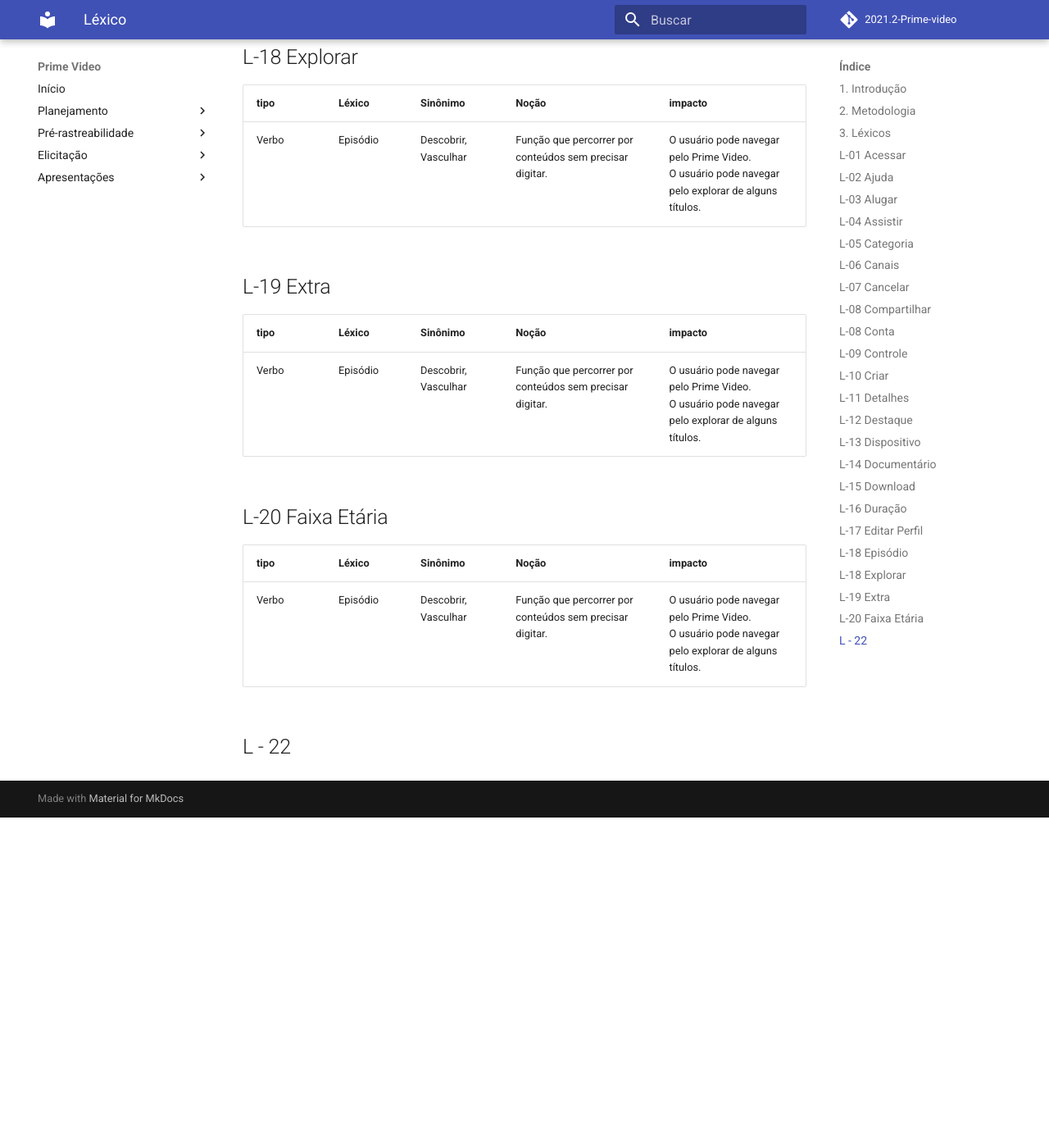
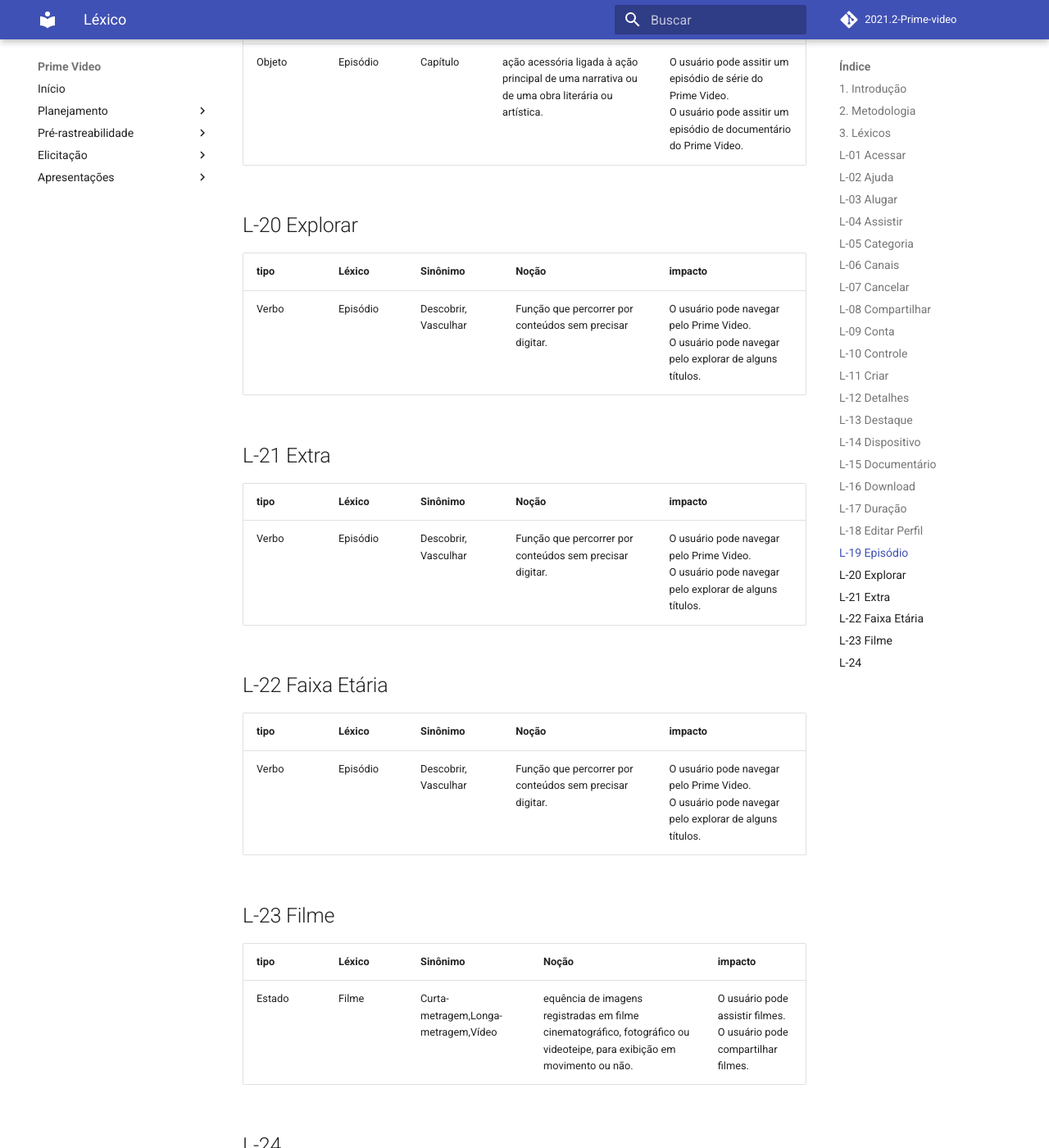
Before and after one commit to Requisitos-de-Software/2021.2-Prime-video, an MkDocs documentation site: the page built from docs/modelagem/lexico.md, in a window 1280 px wide and 1400 px high, scrolled down 5713 px. Shown: the whole window at 82% size. Built offline with MkDocs 1.6.1 and Material for MkDocs 9.7.7, drawn with Linux system fonts in a browser that asks for light colours; comment, search, counter and statistics services are not loaded; before the commit the page ends 6710 px from its top, so only the background shows below that; some of the changed text lies outside the part shown.

Commit message:
adicionando ate o L-24

```diff
--- a/docs/modelagem/lexico.md
+++ b/docs/modelagem/lexico.md
@@ -62,19 +62,23 @@
 
 ## L-08 Compartilhar
 
-## L-08 Conta
+| tipo       |  Léxico     | Sinônimo  | Noção    |       impacto       |
+| ---------- |  ---------  | --------  | -------- | ------------------- |
+| Verbo     |   Compartilhar   | Distribuir,partilhar | Compartilhar links do Prime video.    |  O usuário pode compartilhar o filme que esta assistindo no momento.</br>O usuário pode compartilhar o watch party.</br>  |
+
+## L-09 Conta
 
 | tipo       |  Léxico     | Sinônimo  | Noção    |       impacto       |
 | ---------- |  ---------  | --------  | -------- | ------------------- |
 | Objeto     |   Conta   | <p align="center">-</p> | usuário pode acessar os recursos do Prime Video.    |  O usuário pode alterar senha.</br>O usuário pode contratar documentários ,canais,filmes e series.</br>  |
 
-## L-09 Controle
+## L-10 Controle
 
 | tipo       |  Léxico     | Sinônimo  | Noção    |       impacto       |
 | ---------- |  ---------  | --------  | -------- | ------------------- |
 | Verbo    |   Controle   | Comando,Gerência | Controle de consumo de internet,parental,exclusão e ocultação de conteúdo .    |  O usuário pode controlar a quantidade de internet usada.</br>O usuário pode controlar perfis.</br> O usuário pode excluir ou ocultar conteúdos.</br>  |
 
-## L-10 Criar
+## L-11 Criar
 
 | tipo       |  Léxico     | Sinônimo  | Noção    |       impacto       |
 | ---------- |  ---------  | --------  | -------- | ------------------- |
@@ -82,73 +86,79 @@
 
 
 
-## L-11 Detalhes
+## L-12 Detalhes
 
 | tipo       |  Léxico     | Sinônimo  | Noção    |       impacto       |
 | ---------- |  ---------  | --------  | -------- | ------------------- |
 | Verbo    |   Destaque   | Relevância,Notoriedade |  Mostrar conteúdos em alta.   |  O usuário pode ver quais conteúdos estão em alta.</br>  |
 
-## L-12 Destaque
+## L-13 Destaque
 
 | tipo       |  Léxico     | Sinônimo  | Noção    |       impacto       |
 | ---------- |  ---------  | --------  | -------- | ------------------- |
 | Verbo    |   Destaque   | Relevância,Notoriedade |  Mostrar conteúdos em alta.   |  O usuário pode ver quais conteúdos estão em alta.</br>  |
 
-## L-13 Dispositivo
+## L-14 Dispositivo
 
 
 | tipo       |  Léxico     | Sinônimo  | Noção    |       impacto       |
 | ---------- |  ---------  | --------  | -------- | ------------------- |
 | Verbo    |   Dispositivo   | Aparelho,Equipamento  | Dispositivos que possam acessar o Prime video.    |  O usuário pode acessar a plataforma pelos aparelhos compatíveis.</br>  |
 
-## L-14 Documentário
+## L-15 Documentário
 
 | tipo       |  Léxico     | Sinônimo  | Noção    |       impacto       |
 | ---------- |  ---------  | --------  | -------- | ------------------- |
 | Objeto    |   Documentário   | <p align="center">-</p>  | Produção artistica que se caracteriza pelo compromisso pela exploração da realidade.  |  O usuário pode assistir documentários no Prime Video.  |
 
-## L-15 Download
+## L-16 Download
 
 | tipo       |  Léxico     | Sinônimo  | Noção    |       impacto       |
 | ---------- |  ---------  | --------  | -------- | ------------------- |
 | Verbo    |   Download   | baixa  | Baixar Conteúdo  |  O usuário pode assistir Conteúdo baixado permanentemente ate duração dele na plataforma.  |
 
-## L-16 Duração
+## L-17 Duração
 
 | tipo       |  Léxico     | Sinônimo  | Noção    |       impacto       |
 | ---------- |  ---------  | --------  | -------- | ------------------- |
 | Verbo    |   Duração   | Extensão e período  | Tempo de duração de um conteúdo .  |  O usuário pode ver o tempo de duração dos conteúdos no Prime Video.  |
 
-## L-17 Editar Perfil
+## L-18 Editar Perfil
 
 | tipo       |  Léxico     | Sinônimo  | Noção    |       impacto       |
 | ---------- |  ---------  | --------  | -------- | ------------------- |
 | Estado    |   Editar  | <p align="center">-</p>  | Perfis podem ser editados  .  |  O usuário pode escolher o avatar de acordo com os exclusivos da amazon  |
 
-## L-18 Episódio
+## L-19 Episódio
 
 | tipo       |  Léxico     | Sinônimo  | Noção    |       impacto       |
 | ---------- |  ---------  | --------  | -------- | ------------------- |
 | Objeto    |   Episódio  | Capítulo  | ação acessória ligada à ação principal de uma narrativa ou de uma obra literária ou artística.  |  O usuário pode assitir um episódio de série do Prime Video.</br> O  usuário pode assitir um episódio de documentário do Prime Video.  |
 
-## L-18 Explorar
+## L-20 Explorar
 
 
 | tipo       |  Léxico     | Sinônimo  | Noção    |       impacto       |
 | ---------- |  ---------  | --------  | -------- | ------------------- |
 | Verbo   |   Episódio  | Descobrir, Vasculhar  | Função que percorrer por conteúdos sem precisar digitar.  |  O usuário pode navegar pelo Prime Video.</br> O usuário pode navegar pelo explorar de alguns títulos.  |
 
-## L-19 Extra
+## L-21 Extra
 
 | tipo       |  Léxico     | Sinônimo  | Noção    |       impacto       |
 | ---------- |  ---------  | --------  | -------- | ------------------- |
 | Verbo   |   Episódio  | Descobrir, Vasculhar  | Função que percorrer por conteúdos sem precisar digitar.  |  O usuário pode navegar pelo Prime Video.</br> O usuário pode navegar pelo explorar de alguns títulos.  |
 
-## L-20 Faixa Etária
+## L-22 Faixa Etária
 
 
 | tipo       |  Léxico     | Sinônimo  | Noção    |       impacto       |
 | ---------- |  ---------  | --------  | -------- | ------------------- |
 | Verbo   |   Episódio  | Descobrir, Vasculhar  | Função que percorrer por conteúdos sem precisar digitar.  |  O usuário pode navegar pelo Prime Video.</br> O usuário pode navegar pelo explorar de alguns títulos.  |
 
-## L - 22
+## L-23 Filme
+
+| tipo       |  Léxico     | Sinônimo  | Noção    |       impacto       |
+| ---------- |  ---------  | --------  | -------- | ------------------- |
+| Estado   |  Filme  | Curta-metragem,Longa-metragem,Vídeo    | equência de imagens registradas em filme cinematográfico, fotográfico ou videoteipe, para exibição em movimento ou não.  |  O usuário pode assistir filmes.</br> O usuário pode compartilhar filmes.</br>  |
+
+## L-24
```
